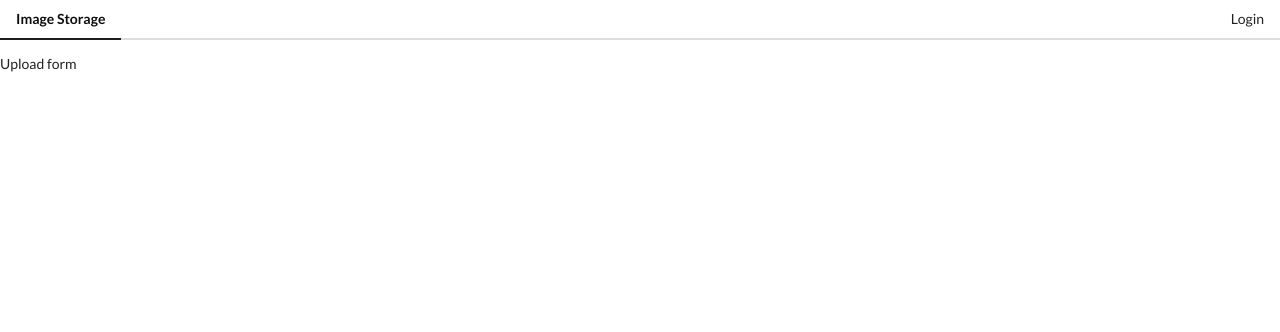
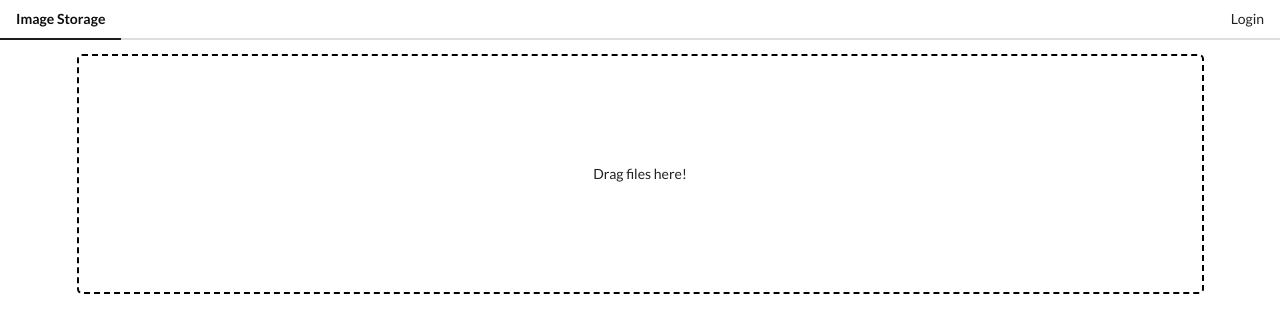
Before and after one commit to DFreds/images-vue, a Vue app: page /upload in a window 1280 px wide. Shown: the top 332 px of the page. Built offline with nearby package versions, Linux system fonts and the light colour scheme.

Commit message:
Styling and upload complete

```diff
--- a/src/App.vue
+++ b/src/App.vue
@@ -1,7 +1,10 @@
 <template>
   <div>
     <app-header />
-    <router-view />
+
+    <div class="ui container">
+      <router-view />
+    </div>
   </div>
 </template>
 
--- a/src/api/imgur.js
+++ b/src/api/imgur.js
@@ -1,6 +1,6 @@
 import qs from 'qs';
+import axios from 'axios';
 import imgurOAuth from '../imgurOAuth';
-import axios from 'axios';
 
 const ROOT_URL = "https://api.imgur.com";
 
@@ -22,11 +22,18 @@
       }
     });
   },
-  uploadImage(clientId) {
-    return axios.post(`${ROOT_URL}/3/image`, {
-      headers: {
-        Authorization: `Client-ID ${clientId}`
-      }
-    })
+  uploadImages(images, token) {
+    const promises = Array.from(images).map(image => {
+      const formData = new FormData();
+      formData.append("image", image);
+
+      return axios.post(`${ROOT_URL}/3/image`, formData, {
+        headers: {
+          Authorization: `Bearer ${token}`
+        }
+      });
+    });
+
+    return Promise.all(promises);
   }
-}
+};
--- a/src/components/UploadForm.vue
+++ b/src/components/UploadForm.vue
@@ -1,11 +1,42 @@
 <template>
-  <div>
-    Upload form
+  <div class="dropper">
+    <input
+      type="file"
+      @change="uploadImages($event.target.files)"
+      multiple
+      accept="image/*" />
+    <span>Drag files here!</span>
   </div>
 </template>
 
 <script>
+import { mapActions } from "vuex";
+
 export default {
-  name: "UploadForm"
+  name: "UploadForm",
+  methods: mapActions(["uploadImages"])
 }
 </script>
+
+<style scoped>
+.dropper {
+  height: 30vh;
+  border: 2px dashed black;
+  border-radius: 5px;
+  display: flex;
+  justify-content: center;
+  align-items: center;
+  position: relative;
+}
+
+.dropper:hover {
+  background-color: #eee;
+}
+
+input {
+  width: 100%;
+  height: 30vh;
+  position: absolute;
+  opacity: 0;
+}
+</style>
--- a/src/store/modules/images.js
+++ b/src/store/modules/images.js
@@ -1,4 +1,5 @@
 import api from "../../api/imgur";
+import { router } from "../../main";
 
 const state = {
   images: []
@@ -14,6 +15,11 @@
     const response = await api.fetchImages(token);
     commit("setImages", response.data.data);
   },
+  async uploadImages({ rootState }, images) {
+    const { token } = rootState.auth;
+    await api.uploadImages(images, token);
+    router.push("/");
+  }
 };
 
 const mutations = {
```
Also changed, not shown: 1 other file (tests, documents, lock files or other folders).
